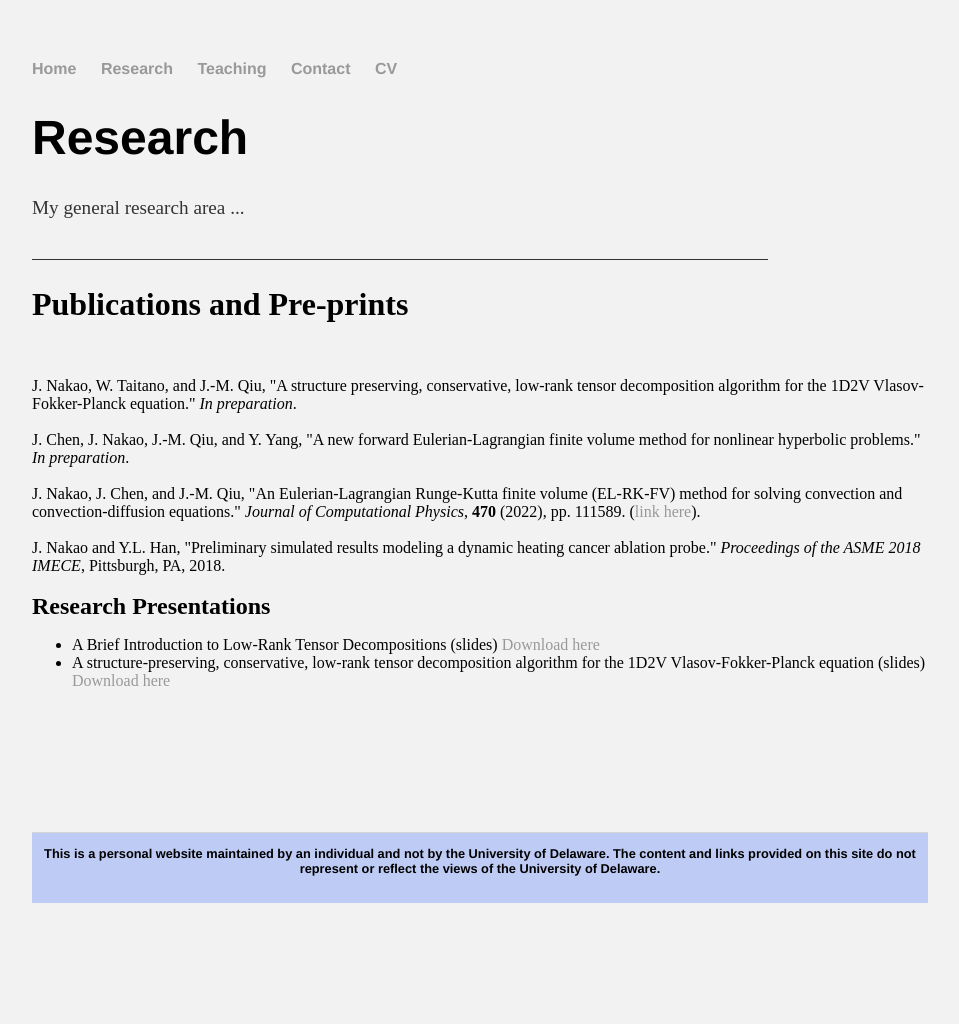
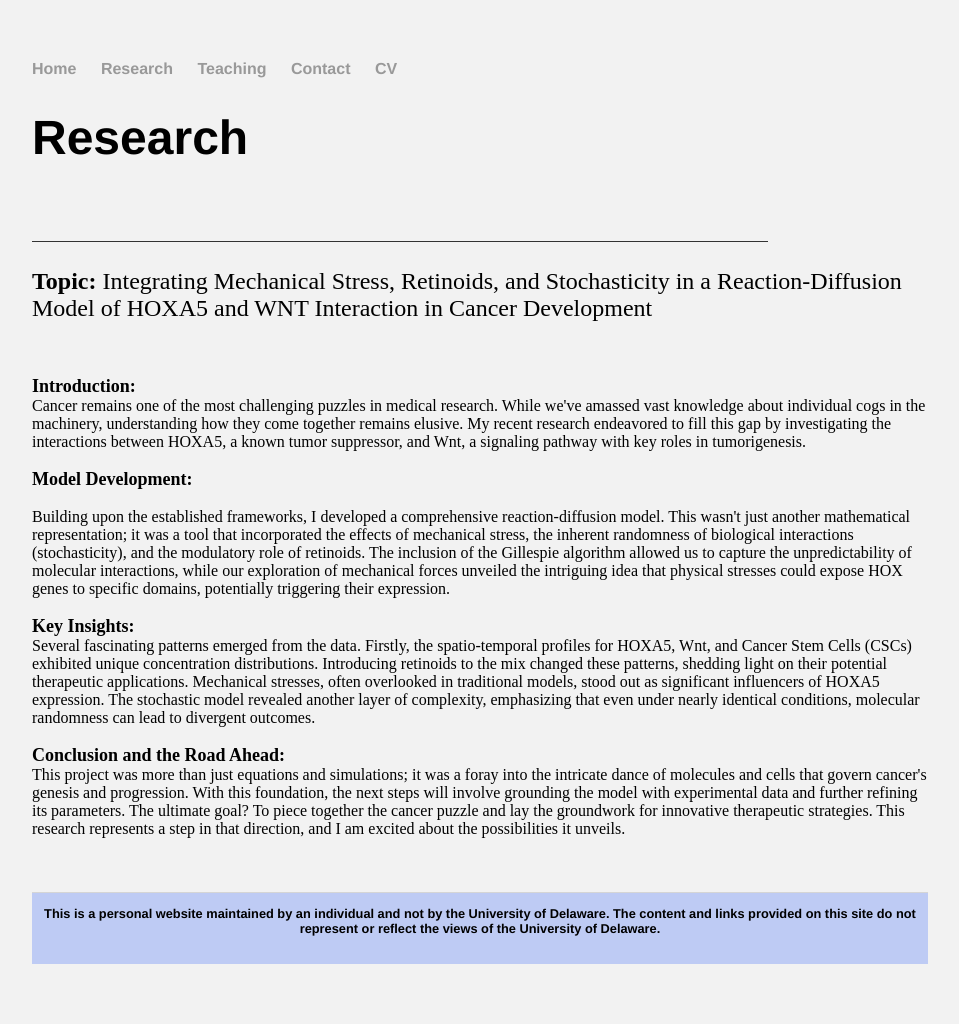
Before and after one commit to kataboh/kataboh.github.io, a Jekyll site: the page built from research.html, in a window 1280 px wide. Shown: the whole page, without its empty margins (160-1119 px from the left). Built offline with Jekyll 4.4.1, drawn with Linux system fonts in a browser that asks for light colours; before the commit the page ends 963 px from its top, so only the background shows below that.

Commit message:
teaching and research

```diff
--- a/research.html
+++ b/research.html
@@ -4,41 +4,37 @@ title: PK Kataboh's Homepage
 ---
 <div class="blurb">
 	<h1>Research</h1>
-	<p>
-		My general research area ...
+
 	<br>
 	<br>
 	<hr size="3" noshade>
 	<br>
 
-	<font size="6"><b>Publications and Pre-prints</b></font>
+	<font size="5" ><b>Topic:</b>
+		Integrating Mechanical Stress, Retinoids, and Stochasticity in a Reaction-Diffusion Model of HOXA5 and WNT Interaction in Cancer Development
+	</font>
 	<br>
 	<br>
 	<br>
 	<br>
-	J. Nakao, W. Taitano, and J.-M. Qiu, "A structure preserving, conservative, low-rank tensor decomposition algorithm for the 1D2V Vlasov-Fokker-Planck equation." <i>In preparation</i>.
+	<font size="4"><b>Introduction:</b></font><br>
+		Cancer remains one of the most challenging puzzles in medical research. While we've amassed vast knowledge about individual cogs in the machinery, understanding how they come together remains elusive. My recent research endeavored to fill this gap by investigating the interactions between HOXA5, a known tumor suppressor, and Wnt, a signaling pathway with key roles in tumorigenesis.
 	<br>
 	<br>
-	J. Chen, J. Nakao, J.-M. Qiu, and Y. Yang, "A new forward Eulerian-Lagrangian finite volume method for nonlinear hyperbolic problems." <i>In preparation</i>.
+	<font size="4"><b>Model Development:</b></font><br><br>
+		Building upon the established frameworks, I developed a comprehensive reaction-diffusion model. This wasn't just another mathematical representation; it was a tool that incorporated the effects of mechanical stress, the inherent randomness of biological interactions (stochasticity), and the modulatory role of retinoids. The inclusion of the Gillespie algorithm allowed us to capture the unpredictability of molecular interactions, while our exploration of mechanical forces unveiled the intriguing idea that physical stresses could expose HOX genes to specific domains, potentially triggering their expression.
+
 	<br>
 	<br>
-	J. Nakao, J. Chen, and J.-M. Qiu, "An Eulerian-Lagrangian Runge-Kutta finite volume (EL-RK-FV) method for solving convection and convection-diffusion equations." <i>Journal of Computational Physics</i>, <b>470</b> (2022), pp. 111589. (<a href="https://arxiv.org/pdf/2204.03682.pdf">link here</a>).
+	<font size="4"><b>Key Insights:</b></font><br>
+		Several fascinating patterns emerged from the data. Firstly, the spatio-temporal profiles for HOXA5, Wnt, and Cancer Stem Cells (CSCs) exhibited unique concentration distributions. Introducing retinoids to the mix changed these patterns, shedding light on their potential therapeutic applications. Mechanical stresses, often overlooked in traditional models, stood out as significant influencers of HOXA5 expression. The stochastic model revealed another layer of complexity, emphasizing that even under nearly identical conditions, molecular randomness can lead to divergent outcomes.
 	<br>
 	<br>
-	J. Nakao and Y.L. Han, "Preliminary simulated results modeling a dynamic heating cancer ablation probe." <i>Proceedings of the ASME 2018 IMECE</i>, Pittsburgh, PA, 2018.
-	<br>
-	<br>
-	<font size="5"><b>Research Presentations</b></font>
-	<ul>
-		<li>A Brief Introduction to Low-Rank Tensor Decompositions (slides) <a href="files/tensornotes/lowranklecture_60min.pdf" class="download" title="Download slides">Download here</a></li>
-		<li>A structure-preserving, conservative, low-rank tensor decomposition algorithm for the 1D2V Vlasov-Fokker-Planck equation (slides) <a href="files/tensornotes/2022F_TXLA.pdf" class="download" title="Download slides">Download here</a></li>
-	</ul>
+	<font size="4"><b>Conclusion and the Road Ahead:</b></font><br>
+	This project was more than just equations and simulations; it was a foray into the intricate dance of molecules and cells that govern cancer's genesis and progression. With this foundation, the next steps will involve grounding the model with experimental data and further refining its parameters. The ultimate goal? To piece together the cancer puzzle and lay the groundwork for innovative therapeutic strategies. This research represents a step in that direction, and I am excited about the possibilities it unveils.
+
 	<br>
 	<br>
 	<br>
 	<br>
-	<br>
-	<br>
-	<br>
-
 </div>
```
Also changed, not shown: teaching.html (+9 -9 lines).
